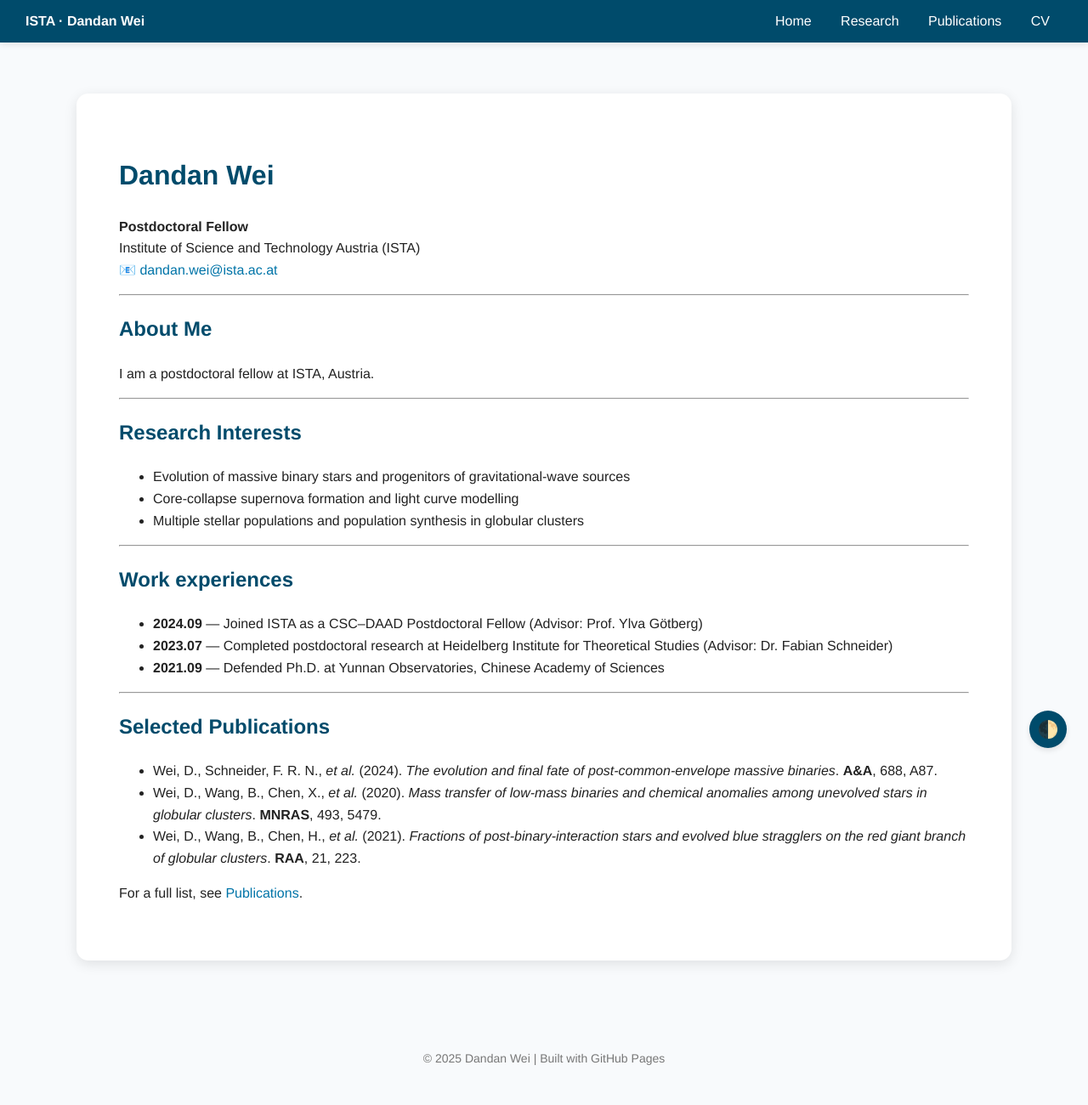
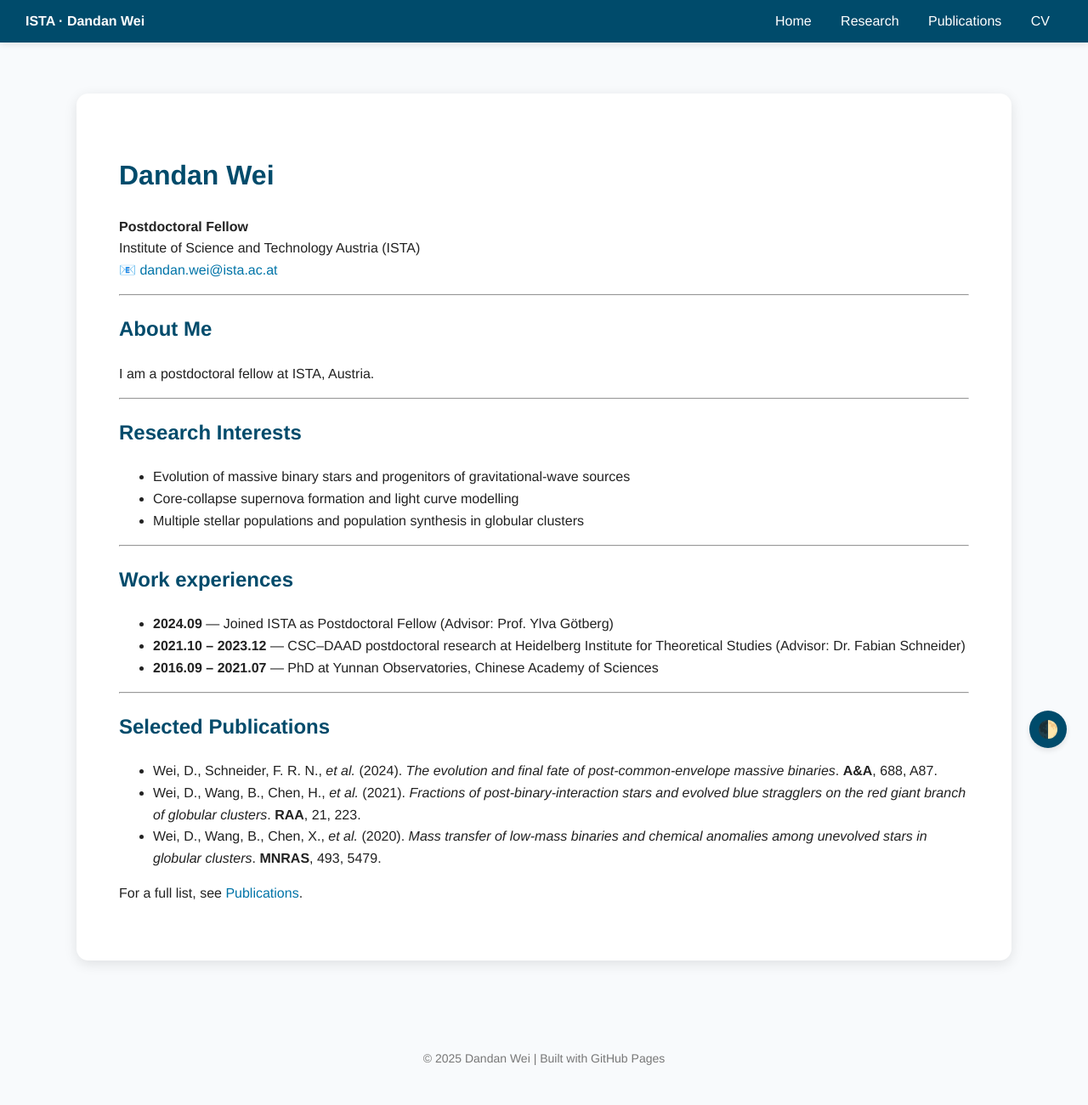
Before and after one commit to Dandan-star0/Dandan-star0.github.io, a Jekyll site: the page built from index.md, in a window 1280 px wide. Shown: the whole page at 85% size. Built offline with Jekyll 4.4.1, drawn with Linux system fonts in a browser that asks for light colours.

Commit message:
Update index.md

```diff
--- a/index.md
+++ b/index.md
@@ -25,15 +25,16 @@ I am a postdoctoral fellow at ISTA, Austria.
 ---
 
 ## Work experiences
-- **2024.09** — Joined ISTA as a CSC–DAAD Postdoctoral Fellow (Advisor: Prof. Ylva Götberg)
-- **2023.07** — Completed postdoctoral research at Heidelberg Institute for Theoretical Studies (Advisor: Dr. Fabian Schneider)
-- **2021.09** — Defended Ph.D. at Yunnan Observatories, Chinese Academy of Sciences
+- **2024.09** — Joined ISTA as Postdoctoral Fellow (Advisor: Prof. Ylva Götberg)
+- **2021.10 -- 2023.12** — CSC–DAAD postdoctoral research at Heidelberg Institute for Theoretical Studies (Advisor: Dr. Fabian Schneider)
+- **2016.09 -- 2021.07** — PhD at Yunnan Observatories, Chinese Academy of Sciences
+
 
 ---
 
 ## Selected Publications
 - Wei, D., Schneider, F. R. N., *et al.* (2024). *The evolution and final fate of post-common-envelope massive binaries*. **A&A**, 688, A87.
+- Wei, D., Wang, B., Chen, H., *et al.* (2021). *Fractions of post-binary-interaction stars and evolved blue stragglers on the red giant branch of globular clusters*. **RAA**, 21, 223.
 - Wei, D., Wang, B., Chen, X., *et al.* (2020). *Mass transfer of low-mass binaries and chemical anomalies among unevolved stars in globular clusters*. **MNRAS**, 493, 5479.
-- Wei, D., Wang, B., Chen, H., *et al.* (2021). *Fractions of post-binary-interaction stars and evolved blue stragglers on the red giant branch of globular clusters*. **RAA**, 21, 223.
 
 For a full list, see [Publications](/publications.html).
```
